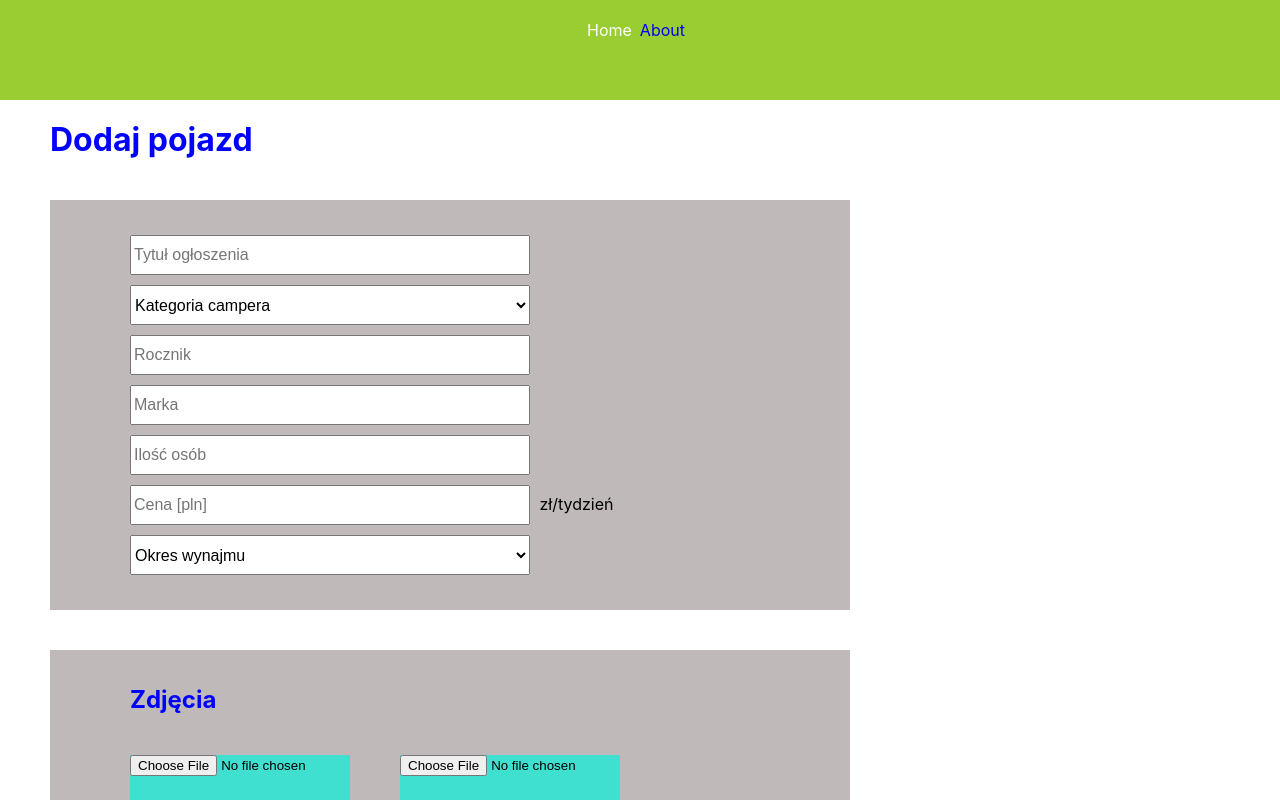
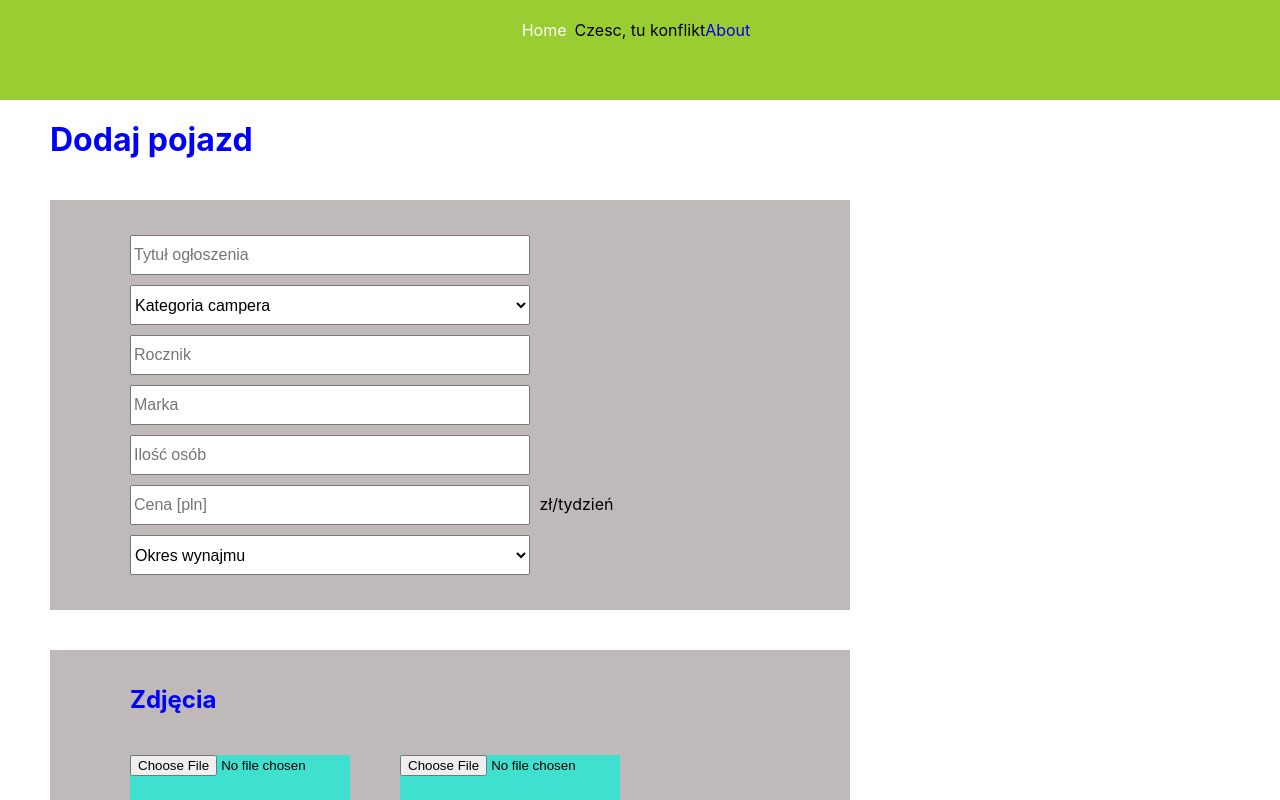
Before and after one commit to infoshareacademy/jfdzr6-team-returny, a React (Create React App) app in the folder camper_app/: page / in a window 1280 px wide. Shown: the top 800 px of the page. Built offline with nearby package versions, Linux system fonts and the light colour scheme; no server answers.

Commit message:
konflikt

```diff
--- a/camper_app/src/components/NavBar.js
+++ b/camper_app/src/components/NavBar.js
@@ -28,6 +28,7 @@ export function NavBar() {
           >
             Home
           </NavLink>
+          <span>Czesc, tu konflikt</span>
           <NavLink
             className={({ isActive }) =>
               isActive ? "linkcolor linkformat" : "linkformat"
```
